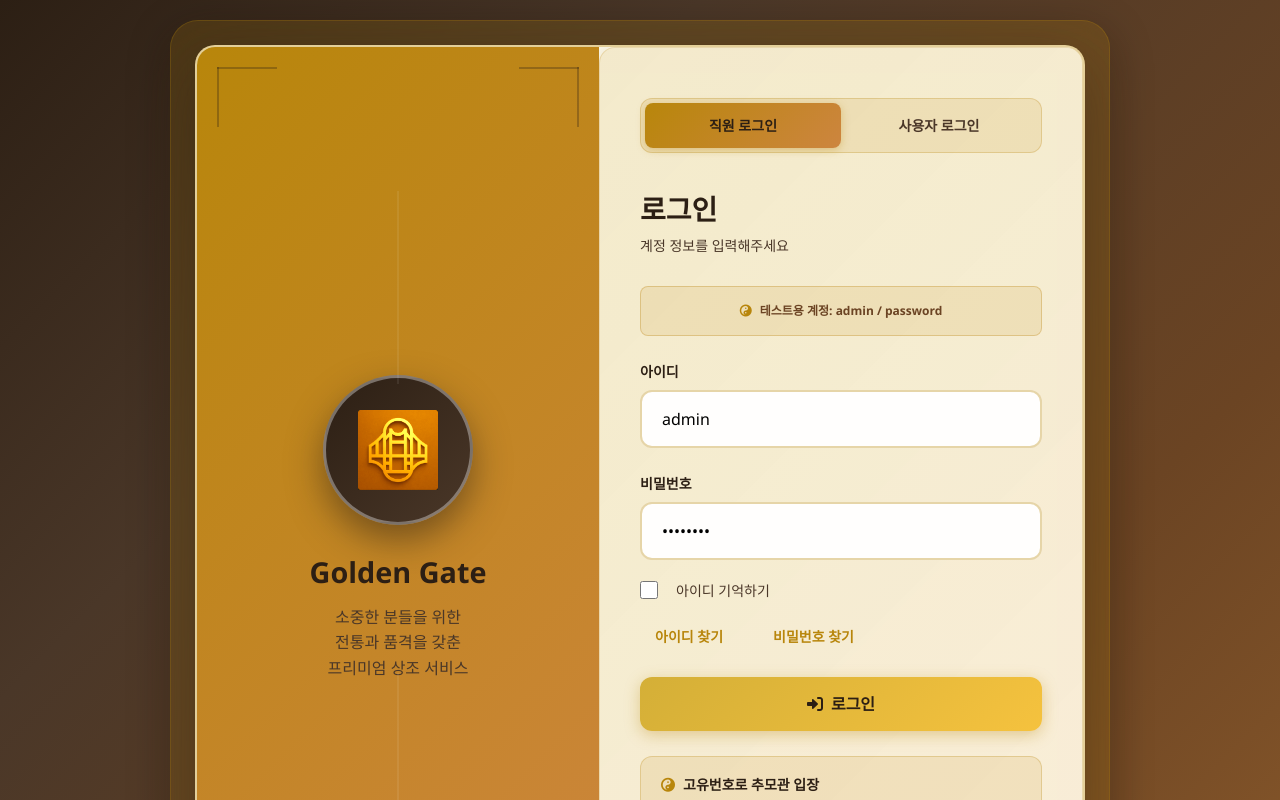
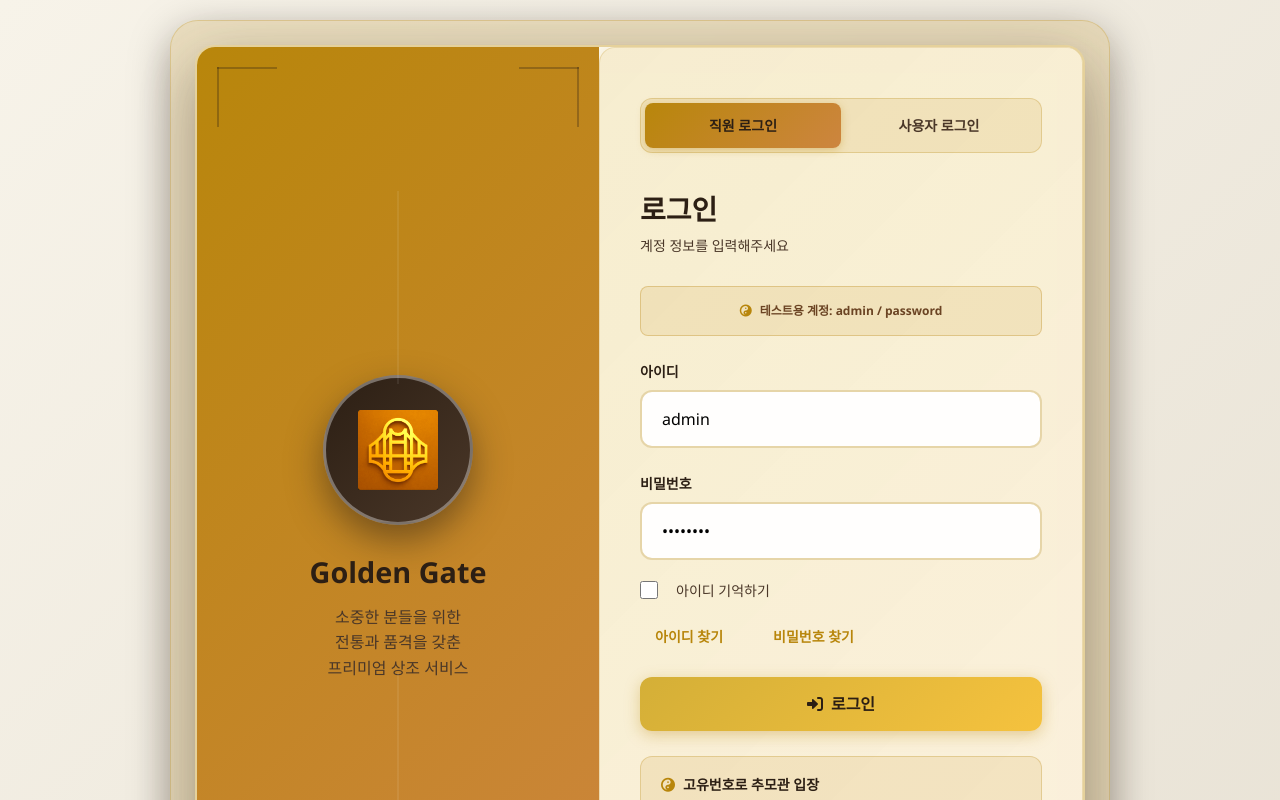
Before and after one commit to Aivle-Bigproject11/Front, a React (Create React App) app: page /login in a window 1280 px wide. Shown: the top 800 px of the page. Built offline with nearby package versions, Linux system fonts and the light colour scheme; no server answers.

Commit message:
베이지 배경색

```diff
--- a/src/pages/Login.js
+++ b/src/pages/Login.js
@@ -96,7 +96,7 @@ const Login = () => {
   return (
     <div className="login-page-wrapper" style={{
       minHeight: '100vh',
-      background: 'linear-gradient(135deg, #2C1F14 0%, #4A3728 30%, #6B4423 70%, #8B5A2B 100%)',
+      background: 'linear-gradient(135deg, #f7f3e9 0%, #e8e2d5 100%)',
       display: 'flex',
       alignItems: 'center',
       justifyContent: 'center',
```
